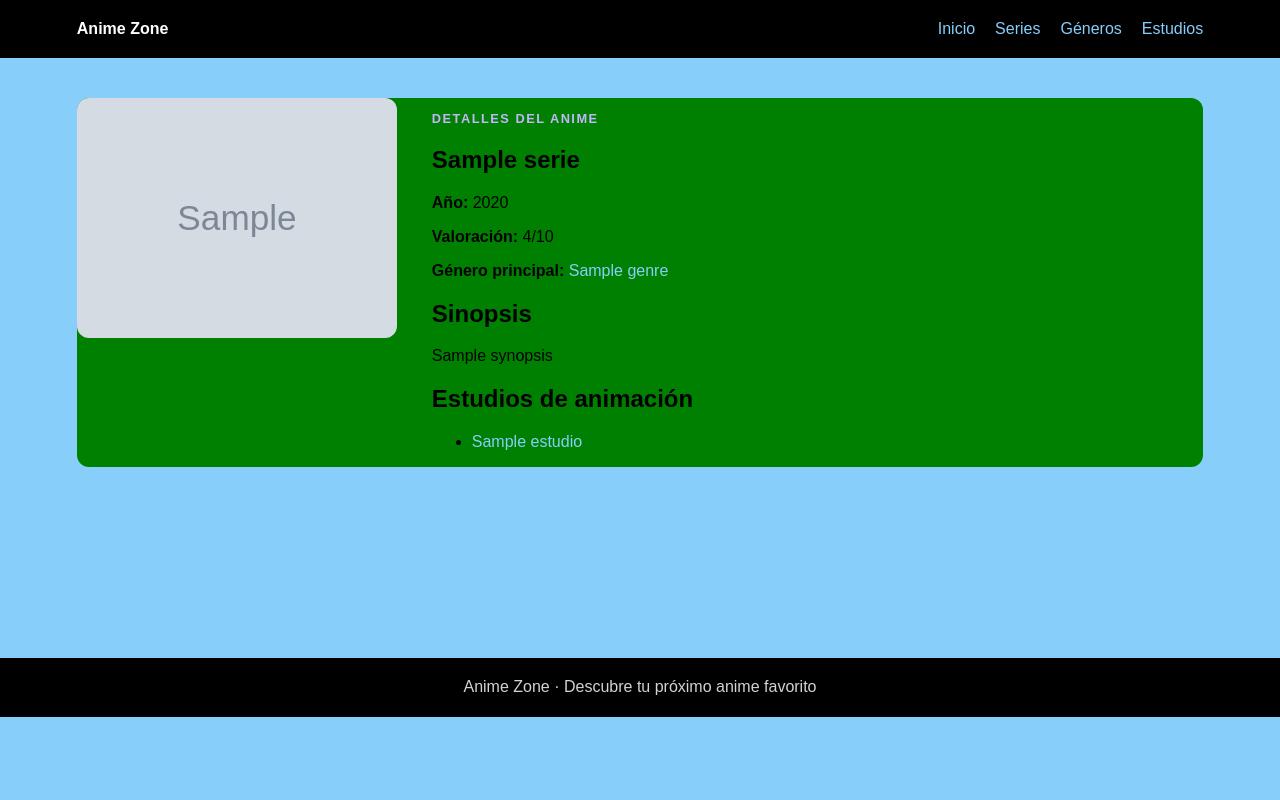
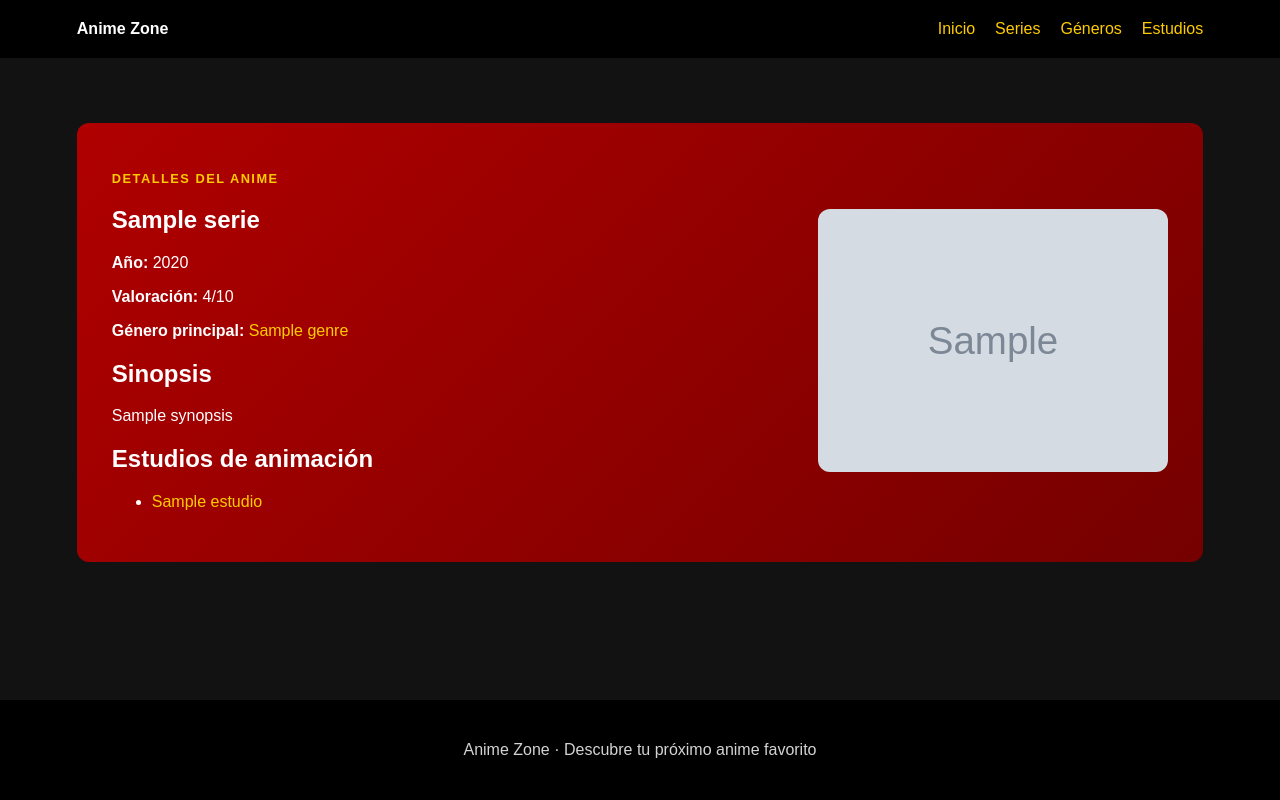
Before and after one commit to oierpalacios-del/AnimeZone, a Django app: template animeZone/appAnime/templates/appAnime/detalle_serie.html in a window 1280 px wide. Run offline with Django 5.2, Linux system fonts and the light colour scheme; the template is opened without the code that fills it: most values are stand-ins (such as "Sample title", 1, 10 or a date in 2020); grey boxes marked "Sample" are stand-in pictures.

Commit message:
css cambiado e imagenes añadidas

```diff
--- a/animeZone/appAnime/static/appAnime/css/estilos.css
+++ b/animeZone/appAnime/static/appAnime/css/estilos.css
@@ -7,18 +7,21 @@
 
 body {
     margin: 0;
+    min-height: 100vh;
+    display: flex;
+    flex-direction: column;
     font-family: Arial, sans-serif;
-    background-color: lightskyblue;
-    color:white;
+    background-color: #121212;
+    color: white;
 }
 
 a {
-    color: lightskyblue;
+    color: #ffcc00;
     text-decoration: none;
 }
 
 a:hover {
-    color: lightpink;
+    color: #ffe680;
 }
 
 /* Cabecera y navegación */
@@ -30,7 +33,7 @@ a:hover {
     flex-wrap: wrap;
     gap: 20px;
     padding: 20px 6%;
-    background-color: black;
+    background-color: #000000;
 }
 
 .logo {
@@ -42,7 +45,15 @@ nav {
     display: flex;
     flex-wrap: wrap;
     gap: 20px;
-    background-color: black;
+    background-color: #000000;
+}
+
+nav a {
+    color: #ffcc00;
+}
+
+nav a:hover {
+    color: white;
 }
 
 /* Contenido */
@@ -51,24 +62,29 @@ nav {
     width: 88%;
     max-width: 1200px;
     margin: 40px auto;
-    min-height: 65vh;
+    min-height: 0;
+    flex: 1;
 }
+
+/* Página de inicio */
 
 .hero {
     padding: 60px 30px;
     margin-bottom: 45px;
     border-radius: 18px;
-    background: linear-gradient(135deg, #29204b, #252b48);
+    background: linear-gradient(135deg, #b00000, #750000);
+    color: white;
 }
 
 .hero h1 {
     font-size: clamp(2rem, 5vw, 3.5rem);
     line-height: 1.15;
     max-width: 750px;
+    color: white;
 }
 
 .etiqueta {
-    color: #c4b5fd;
+    color: #ffcc00;
     text-transform: uppercase;
     font-size: 0.8rem;
     font-weight: bold;
@@ -81,18 +97,18 @@ nav {
     display: inline-block;
     padding: 12px 20px;
     margin-top: 15px;
-    background-color: blueviolet;
-    color: white;
+    background-color: #ffcc00;
+    color: black;
     border-radius: 8px;
     font-weight: bold;
 }
 
 .boton:hover {
-    background-color: blueviolet;
-    color: white;
+    background-color: #ffe066;
+    color: black;
 }
 
-/* Tarjetas */
+/* Tarjetas de series, géneros y estudios */
 
 .rejilla {
     display: grid;
@@ -103,57 +119,160 @@ nav {
 
 .tarjeta {
     overflow: hidden;
-    border: 1px solid black;
+    border: 1px solid #b00000;
     border-radius: 12px;
-    background-color: green;
+    background: linear-gradient(135deg, #b00000, #8b0000);
+    color: white;
 }
 
 .tarjeta-contenido {
     padding: 20px;
+}
 
+.tarjeta h2,
+.tarjeta h3 {
+    margin-top: 0;
+    color: white;
 }
+
+.tarjeta p {
+    color: white;
+}
+
+.tarjeta a {
+    color: #ffcc00;
+}
+
+.tarjeta a:hover {
+    color: #ffe680;
+}
+
+/* Imágenes de los animes */
 
 .imagen-anime {
     display: block;
     width: 100%;
     height: 280px;
     object-fit: cover;
-    background-color: blue;
+    background-color: #1a1a1a;
 }
 
-.tarjeta h2,
-.tarjeta h3 {
-    margin-top: 0;
-}
-
-/* Página de detalles */
+/* Página de detalles de los animes */
 
 .detalle {
     display: grid;
-    grid-template-columns: minmax(200px, 320px) 1fr;
+    grid-template-columns: minmax(0, 1fr) 350px;
     gap: 35px;
-    align-items: start;
+    align-items: center;
     margin-top: 25px;
-    background-color: green;
-    color: black;
+    padding: 35px;
+    background: linear-gradient(135deg, #b00000, #750000);
+    color: white;
     border-radius: 12px;
+}
+
+.detalle-texto {
+    min-width: 0;
+}
+
+.detalle h1,
+.detalle h2,
+.detalle p,
+.detalle li {
+    color: white;
+}
+
+.detalle .etiqueta {
+    color: #ffcc00;
+}
+
+.detalle a {
+    color: #ffcc00;
+}
+
+.detalle a:hover {
+    color: #ffe680;
+}
+
+.detalle-imagen {
+    width: 100%;
 }
 
 .imagen-detalle {
     width: 100%;
+    max-height: 450px;
     border-radius: 12px;
     object-fit: cover;
 }
+
+/* Logos de los estudios */
+
+.logo-estudio {
+    width: 65px;
+    height: 65px;
+    object-fit: contain;
+    background-color: white;
+    padding: 7px;
+    border-radius: 10px;
+    flex-shrink: 0;
+}
+
+.nombre-estudio {
+    display: flex;
+    align-items: center;
+    gap: 12px;
+}
+
+.nombre-estudio h2,
+.nombre-estudio h3 {
+    margin: 0;
+}
+
+/* Listas y enlaces */
 
 .lista-enlaces li {
     margin-bottom: 12px;
 }
 
+.lista-enlaces a {
+    color: #ffcc00;
+}
+
 /* Pie de página */
 
 .pie {
-    padding: 0.34%;
+    padding: 25px 12px;
     text-align: center;
     color: lightgray;
-    background-color: black;
+    background-color: #000000;
 }
+
+/* Adaptación a móviles */
+
+@media (max-width: 768px) {
+    .cabecera {
+        flex-direction: column;
+        align-items: flex-start;
+    }
+
+    .contenedor {
+        width: 92%;
+    }
+
+    .hero {
+        padding: 35px 25px;
+    }
+
+    .detalle {
+        grid-template-columns: 1fr;
+        padding: 25px;
+    }
+
+    .imagen-detalle {
+        max-height: 400px;
+    }
+
+    .rejilla {
+        grid-template-columns: 1fr;
+    }
+}
--- a/animeZone/appAnime/templates/appAnime/detalle_serie.html
+++ b/animeZone/appAnime/templates/appAnime/detalle_serie.html
@@ -1,18 +1,13 @@
+
 {% extends 'appAnime/base.html' %}
+{% load static %}
 
 {% block titulo %}{{ serie.title }} | Anime Zone{% endblock %}
 
 {% block contenido %}
 <section class="detalle">
-    {% if serie.image_url %}
-        <img
-            src="{{ serie.image_url }}"
-            alt="Imagen de {{ serie.title }}"
-            class="imagen-detalle"
-        >
-    {% endif %}
 
-    <div>
+    <div class="detalle-texto">
         <p class="etiqueta">DETALLES DEL ANIME</p>
         <h1>{{ serie.title }}</h1>
 
@@ -45,5 +40,24 @@
             </ul>
         {% endif %}
     </div>
+
+    <div class="detalle-imagen">
+        {% if serie.title == 'Jujutsu Kaisen' %}
+            <img src="{% static 'appAnime/img/jujutsu.webp' %}" alt="Jujutsu Kaisen" class="imagen-detalle">
+
+        {% elif serie.title == 'Demon Slayer' %}
+            <img src="{% static 'appAnime/img/demonslayer.jpg' %}" alt="Demon Slayer" class="imagen-detalle">
+
+        {% elif serie.title == 'Spirited Away' %}
+            <img src="{% static 'appAnime/img/spiritedaway.jpg' %}" alt="Spirited Away" class="imagen-detalle">
+
+        {% elif serie.title == 'Violet Evergarden' %}
+            <img src="{% static 'appAnime/img/violet.jpg' %}" alt="Violet Evergarden" class="imagen-detalle">
+
+        {% elif serie.image_url %}
+            <img src="{{ serie.image_url }}" alt="{{ serie.title }}" class="imagen-detalle">
+        {% endif %}
+    </div>
+
 </section>
 {% endblock %}
```
Also changed, not shown: animeZone/appAnime/templates/appAnime/lista_estudios.html (+31 -1 lines).
